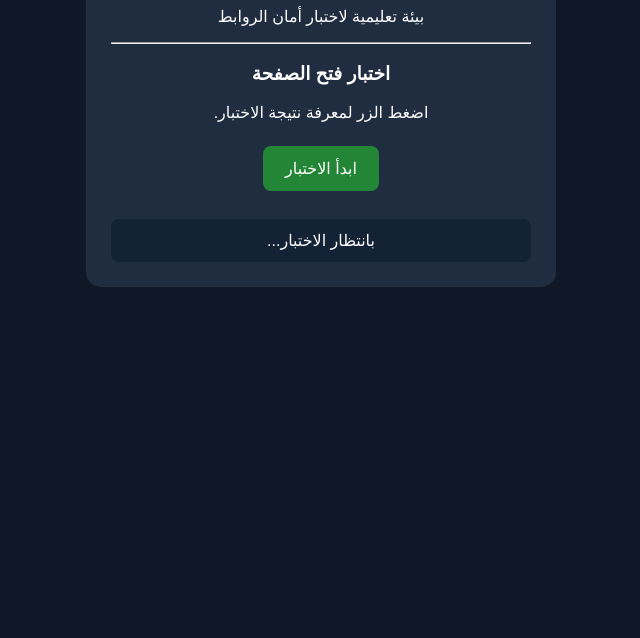
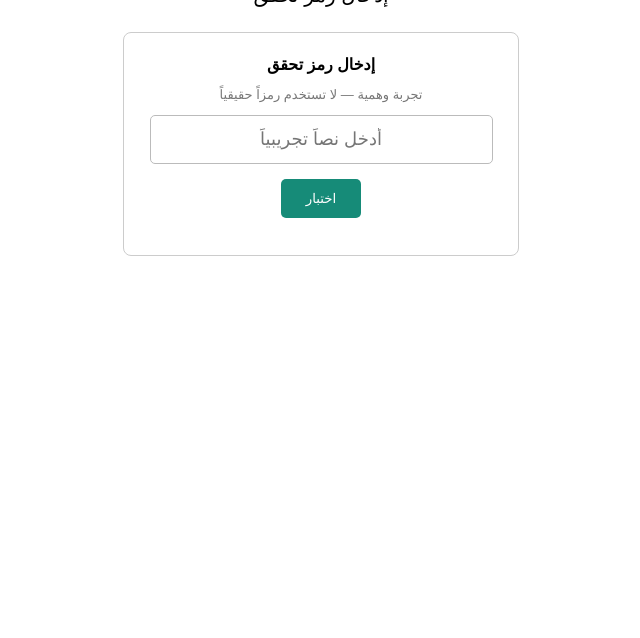
Before and after one commit to taim02120-cyber/Cybersecurity-, a plain HTML site: page index.html in a window 1280 px wide. Shown: the part 162-800 px from the top of the page, without its empty margins (319-959 px from the left). Drawn offline with Linux system fonts and the light colour scheme.

Commit message:
Update index.html

```diff
--- a/index.html
+++ b/index.html
@@ -1,65 +1,62 @@
+
 <!DOCTYPE html>
 <html lang="ar" dir="rtl">
 <head>
 <meta charset="UTF-8">
 <meta name="viewport" content="width=device-width, initial-scale=1">
-<title>Cybersecurity Lab</title>
+<title>محاكاة وهمية</title>
 <style>
 body {
-  background:#101827;
-  color:white;
-  font-family:Arial,sans-serif;
-  text-align:center;
-  padding:25px 12px;
+  margin: 0;
+  padding: 55px 20px;
+  font-family: Arial, sans-serif;
+  text-align: center;
+  background: white;
 }
-.box {
-  max-width:420px;
-  margin:30px auto;
-  padding:25px;
-  background:#202d40;
-  border-radius:15px;
+h1 { font-size: 30px; font-weight: 500; }
+h2 { font-size: 20px; font-weight: 400; margin-top: 35px; }
+.panel {
+  max-width: 350px;
+  margin: 25px auto;
+  padding: 22px;
+  border: 1px solid #ccc;
+  border-radius: 8px;
+}
+input {
+  width: 90%;
+  padding: 13px;
+  text-align: center;
+  font-size: 18px;
+  border: 1px solid #bbb;
+  border-radius: 5px;
 }
 button {
-  padding:13px 22px;
-  margin:8px;
-  border:0;
-  border-radius:8px;
-  background:#238636;
-  color:white;
-  font-size:16px;
+  margin-top: 15px;
+  padding: 12px 25px;
+  border: 0;
+  border-radius: 5px;
+  background: #168b78;
+  color: white;
 }
-.result {
-  margin-top:20px;
-  padding:12px;
-  background:#142235;
-  border-radius:8px;
-}
+.note { color: #777; font-size: 13px; }
+#result { margin-top: 15px; overflow-wrap: anywhere; }
 </style>
 </head>
 <body>
-<div class="box">
-  <h1>مختبر الأمن السيبراني</h1>
-  <p>بيئة تعليمية لاختبار أمان الروابط</p>
-  <hr>
-  <h3>اختبار فتح الصفحة</h3>
-  <p>اضغط الزر لمعرفة نتيجة الاختبار.</p>
-  <button onclick="runTest()">ابدأ الاختبار</button>
-  <div class="result" id="result">
-    بانتظار الاختبار...
-  </div>
+<h1>واتساب</h1>
+<h2>إدخال رمز تحقق</h2>
+<div class="panel">
+  <strong>إدخال رمز تحقق</strong>
+  <p class="note">تجربة وهمية — لا تستخدم رمزاً حقيقياً</p>
+  <input id="code" placeholder="أدخل نصاً تجريبياً">
+  <button onclick="test()">اختبار</button>
+  <div id="result"></div>
 </div>
-
 <script>
-function runTest() {
-  const browser = navigator.userAgent;
-  const time = new Date().toLocaleString('ar');
-
-  document.getElementById('result').innerHTML =
-    '<b>نتيجة الاختبار</b><br>' +
-    'تم فتح الصفحة بنجاح.<br>' +
-    'وقت الزيارة: ' + time + '<br>' +
-    'المتصفح: ' + browser +
-    '<br><br>لم يتم إرسال أو حفظ بيانات شخصية.';
+function test() {
+  const value = document.getElementById("code").value;
+  document.getElementById("result").textContent =
+    value ? "تم استلام الإدخال التجريبي بنجاح." : "أدخل قيمة للاختبار.";
 }
 </script>
 </body>
```
